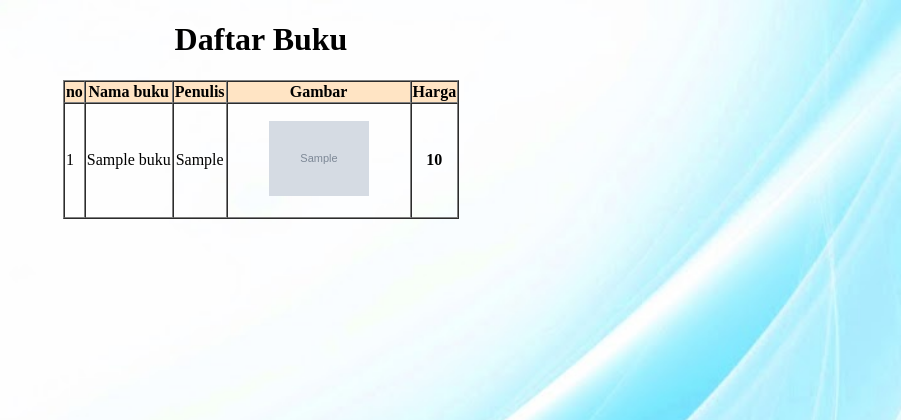
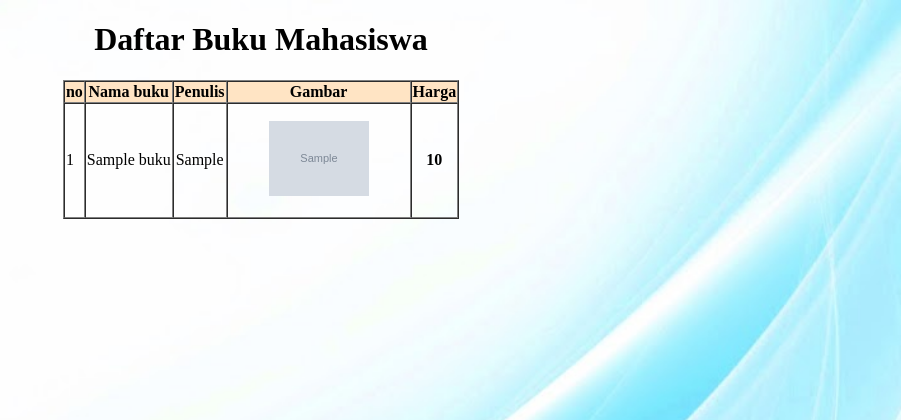
Before and after one commit to YuliusYogiYuwono/prakweb_b_203040125, a PHP site: page / in a window 1280 px wide. Shown: the top 420 px of the page, without its empty margins (379-1280 px from the left). Run offline with PHP 8.4, Linux system fonts and the light colour scheme; tables that the repository leaves empty or names only in its code hold one stand-in row (values such as "Sample post"); grey boxes marked "Sample" are stand-in pictures.

Commit message:
Ubah Judul Halaman Pada H1

```diff
--- a/pw/index.php
+++ b/pw/index.php
@@ -29,7 +29,7 @@ $bk = $rows;
 
 <body>
 
-  <center><h1>Daftar Buku</h1></center>
+  <center><h1>Daftar Buku Mahasiswa</h1></center>
 
 <center><table border="1" cellpading="10" cellspacing="0"></center>
     <tr bgcolor="#FFE4C4">
```
